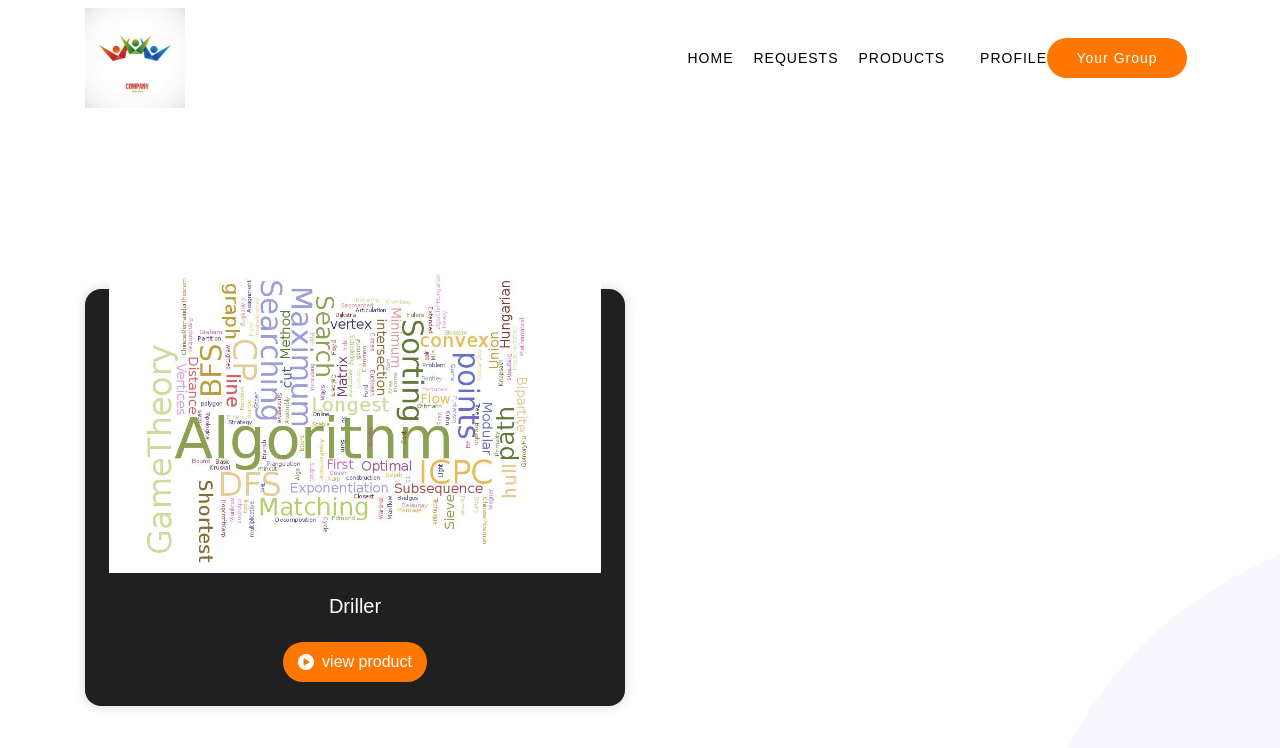
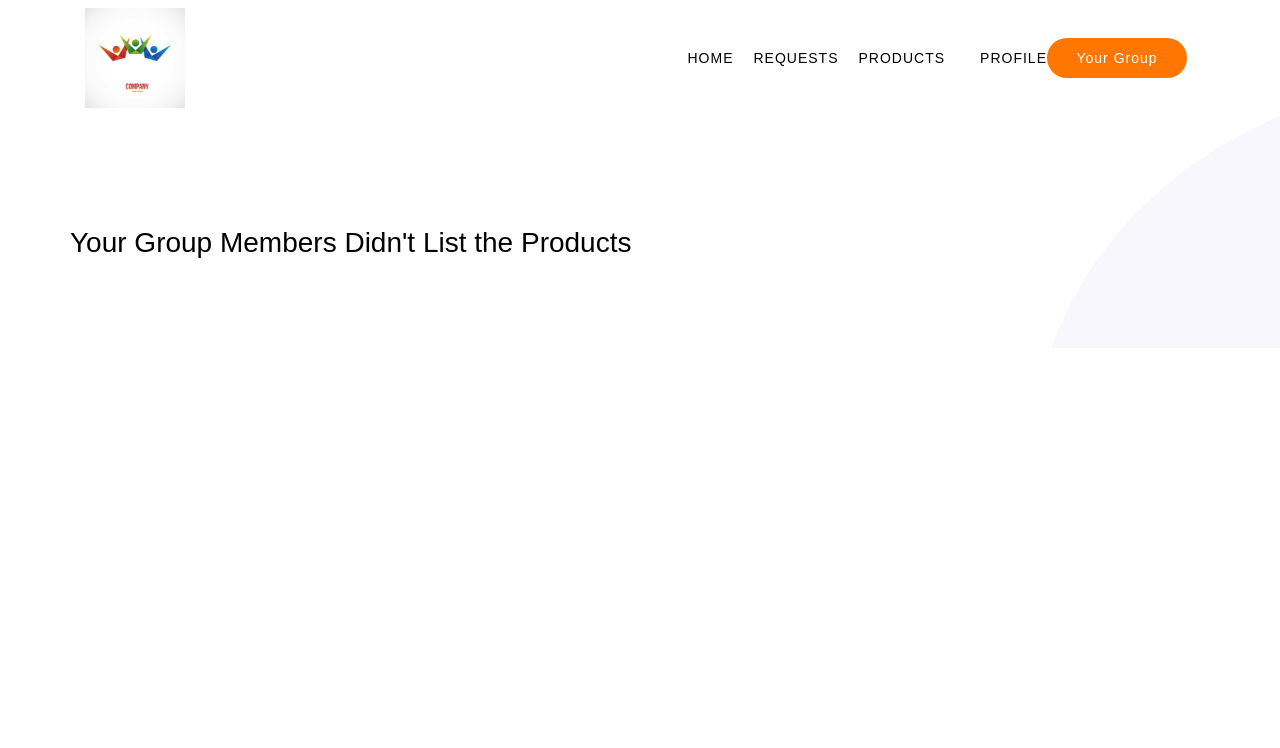
Before and after one commit to samirpatil2000/HackathonProject, a Django app: page /product-page/ in a window 1280 px wide. Shown: the top 748 px of the page. Run offline with Django 3.2, Linux system fonts and the light colour scheme; a user stored in the database is signed in; data comes from the database, SQL or seed files in the repository; some libraries are stand-ins or nearby versions.

Commit message:
filter request and product according to the group

```diff
--- a/product/views.py
+++ b/product/views.py
@@ -21,12 +21,24 @@
 
     return render(request,'main/index.html',context)
 
-
+@login_required
 def requestListPage(request):
-    context = {
-        'objects': RequestForProduct.objects.filter(is_submitted=False)
-    }
-    return render(request, 'main/request_list.html', context)
+    user = request.user
+    account = Account.objects.get(username=user.username)
+    try:
+        group = account.group
+        try:
+            request_=RequestForProduct.objects.all().filter(is_submitted=False,group=group)
+            context = {
+                'objects': request_
+            }
+            return render(request, 'main/request_list.html', context)
+        except ObjectDoesNotExist:
+            messages.warning(request, f"{group.name} hase not current active request")
+            return redirect('index-page')
+    except:
+        messages.warning(request, "Please join a group or create instead")
+        return redirect('index-page')
 
 def requestDetailView(request,id):
     req=RequestForProduct.objects.get(id=id)
@@ -58,10 +70,19 @@
 
 @login_required
 def productListPage(request):
-    context = {
-        'objects': Product.objects.all()
-    }
-    return render(request, 'main/product_list.html', context)
+    user=request.user
+    account = Account.objects.get(username=user.username)
+    try:
+
+        group=account.group
+        context = {
+            'objects': Product.objects.all().filter(group=group)
+        }
+        return render(request, 'main/product_list.html', context)
+    except:
+        messages.warning(request, "Please join a group or create instead")
+        return redirect('index-page')
+
 
 empty_string = ''
 
@@ -235,7 +256,7 @@
     messages.success(request, f"Delete request successfully")
     return redirect('request_list_for_joining_group')
 
-# @login_required
-# def respondToRequest(request,request_id):
-#     user=request.user
-#     current_request=RespondToRequest.objects.create(user=user,mes)
+@login_required
+def respondToRequest(request,request_id):
+    user=request.user
+    current_request=RespondToRequest.objects.create(user=user,request_for_product__id=request_id)
--- a/templates/main/product_list.html
+++ b/templates/main/product_list.html
@@ -54,6 +54,8 @@
                     <br>
                     <br>
                     <br>
+                    {% empty %}
+                <h3 style="color: black">Your Group Members Didn't List the Products</h3>
                 {% endfor %}
             </div>
 
--- a/templates/main/request_list.html
+++ b/templates/main/request_list.html
@@ -84,7 +84,10 @@
                          </div>
                     </div>
                 </div>
+                {% empty %}
+                <h3 style="color: black">Your Group does not active request</h3>
             {% endfor %}
+
         </div>
 </section>
 {% endblock %}
```
